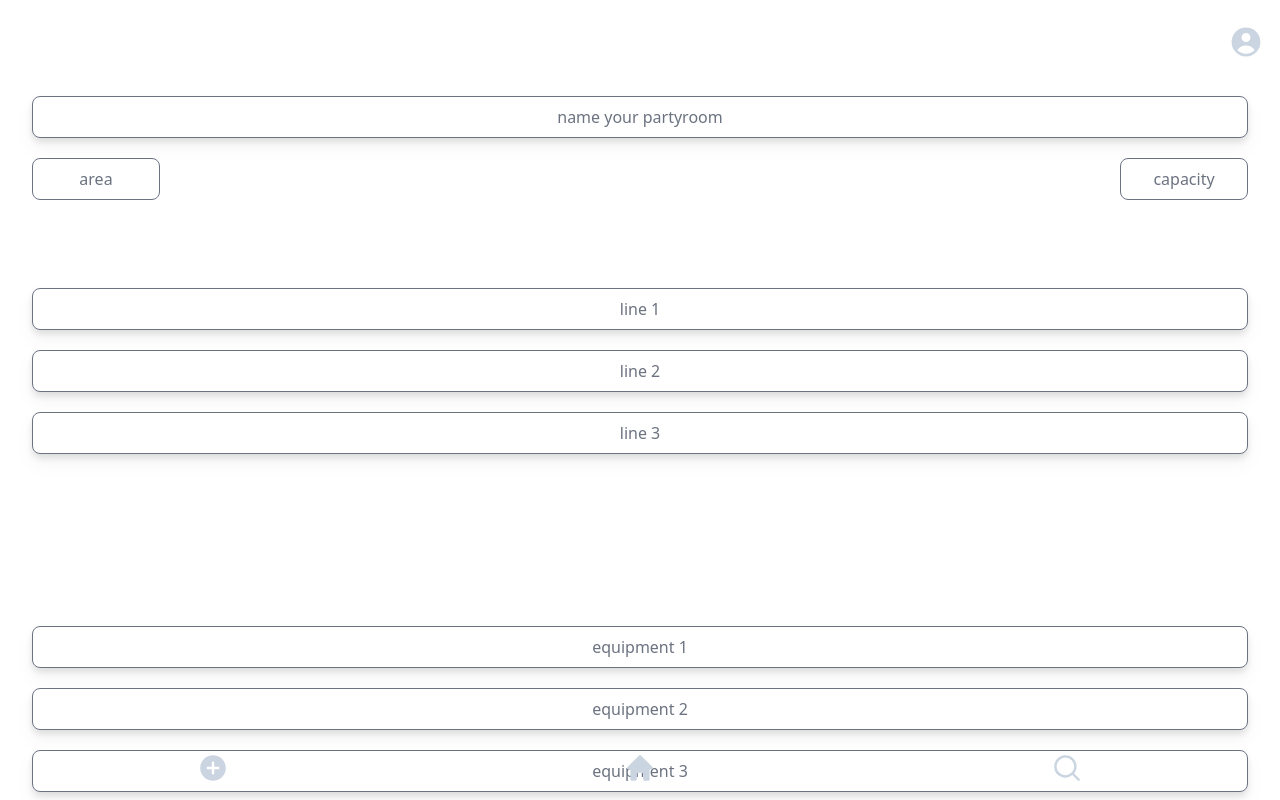
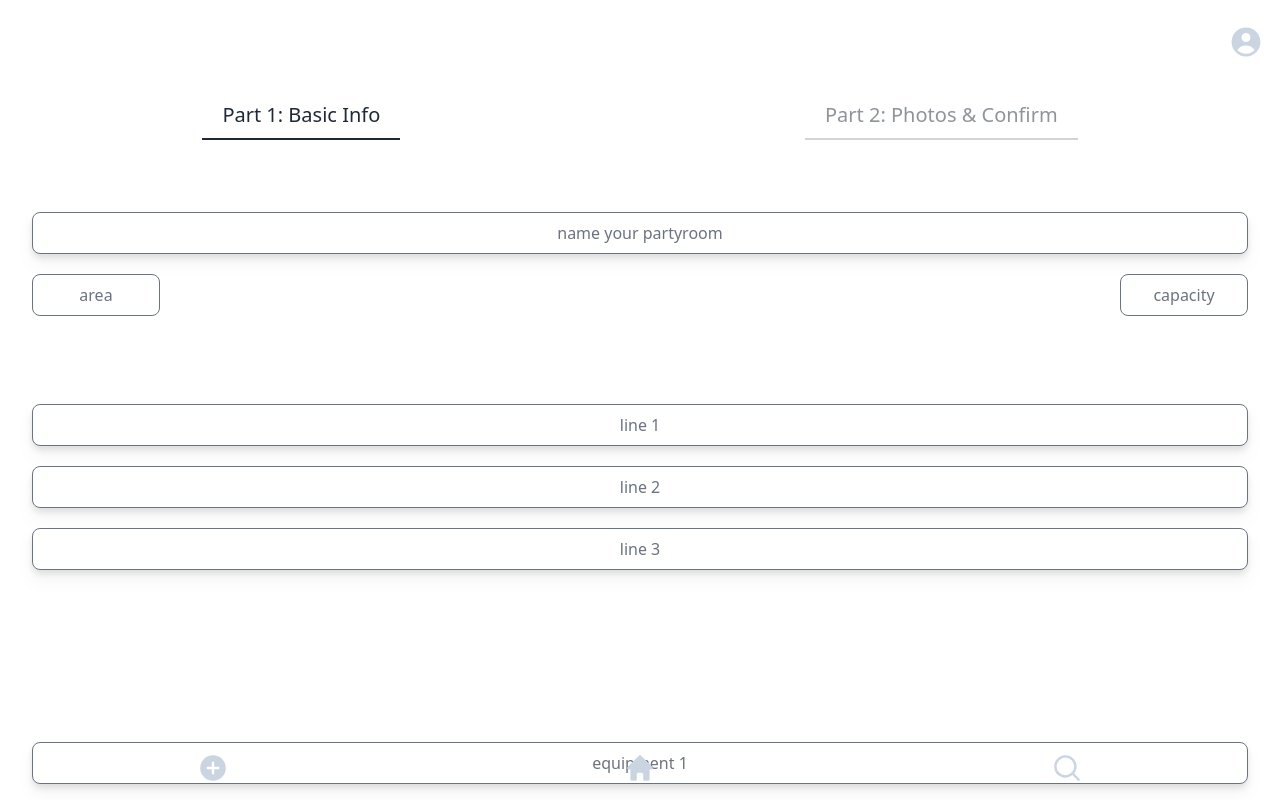
Before and after one commit to onu941/c25-capstone-project-kb, a React (Vite) app in the folder vite-client/: page /new_room in a window 1280 px wide. Built offline with nearby package versions, Linux system fonts and the light colour scheme.

Commit message:
reconfig NewRoom.tsx

```diff
--- a/vite-client/src/components/Inputs.tsx
+++ b/vite-client/src/components/Inputs.tsx
@@ -125,6 +125,7 @@ export function TextArea(props: InputProps) {
       placeholder={props.placeholder}
       maxLength={150}
       value={props.value}
+      {...props.register}
       disabled={props.isDisabled}
       readOnly={props.isReadOnly}
     ></textarea>
--- a/vite-client/src/components/Tab.tsx
+++ b/vite-client/src/components/Tab.tsx
@@ -54,3 +54,20 @@ export function SettingsTab(props: SettingTabProps) {
     </div>
   );
 }
+
+export function NewRoomTab(props: SettingTabProps) {
+  return (
+    <div className="tabs mt-5 mb-12 w-full flex place-content-around">
+      <SettingsTabButton
+        onClick={() => props.handleClick("basics")}
+        name="Part 1: Basic Info"
+        isSelected={props.isSelected === "basics"}
+      />
+      <SettingsTabButton
+        onClick={() => props.handleClick("photoconfirm")}
+        name="Part 2: Photos & Confirm"
+        isSelected={props.isSelected === "photoconfirm"}
+      />
+    </div>
+  );
+}
--- a/vite-client/src/pages/NewRoom.tsx
+++ b/vite-client/src/pages/NewRoom.tsx
@@ -1,18 +1,31 @@
 import { FullScreen } from "../components/Containers";
 import { AppHeader, FormHeader } from "../components/Header";
-import { useState } from "react";
 import {
-  AddressLine2,
-  AddressLine3,
-  MiniInput,
-  StandardInput,
-  TextArea,
-} from "../components/Inputs";
+  ChangeEvent,
+  SetStateAction,
+  useCallback,
+  useEffect,
+  useState,
+} from "react";
+import { MiniInput, StandardInput, TextArea } from "../components/Inputs";
 import { PrimaryButton } from "../components/Buttons";
-import { Tab } from "../components/Tab";
+import { NewRoomTab, SettingsTab, Tab } from "../components/Tab";
 import { Sidebar } from "../components/Sidebar";
-import { Link } from "react-router-dom";
-import { SubmitHandler, useForm } from "react-hook-form";
+import {
+  RegisterOptions,
+  SubmitHandler,
+  UseFormRegister,
+  UseFormRegisterReturn,
+  useForm,
+} from "react-hook-form";
+import {
+  DropzoneInputProps,
+  DropzoneRootProps,
+  useDropzone,
+} from "react-dropzone";
+import { FormCarousel, LandingCarousel } from "../components/Carousels";
+import { Switch } from "@headlessui/react";
+import { PlusIcon } from "@heroicons/react/20/solid";
 
 type EquipmentField = {
   id: number;
@@ -27,9 +40,29 @@ type FormState = {
   address_2: string;
   address_3: string;
   equipment: EquipmentField[];
+  description: string;
 };
 
+interface Form1Props {
+  register: UseFormRegister<FormState>;
+  handleInputChange: (e: React.ChangeEvent<HTMLInputElement>) => void;
+  equipmentFields: EquipmentField[];
+  handleDelete: (id: number) => void;
+  handleAddMore: () => void;
+}
+
+interface Form2Props {
+  isSelected?: string;
+  getRootProps: <T extends DropzoneRootProps>(props?: T | undefined) => T;
+  getInputProps: <T extends DropzoneInputProps>(props?: T | undefined) => T;
+  isDragActive?: boolean;
+  enabled?: boolean;
+  setEnabled: React.Dispatch<React.SetStateAction<boolean>>;
+}
+
 export default function NewRoom() {
+  const [isSelected, setIsSelected] = useState<string>("basics");
+  const [enabled, setEnabled] = useState(false);
   const [sidebarIsOpen, setSidebarIsOpen] = useState(false);
   const [partyroomName, setPartyroomName] = useState("Submit Your Partyroom");
   const [equipmentFields, setEquipmentFields] = useState<EquipmentField[]>([
@@ -37,6 +70,10 @@ export default function NewRoom() {
     { id: 2, name: "Equipment 2" },
     { id: 3, name: "Equipment 3" },
   ]);
+
+  const handleClick = (string: string) => {
+    return setIsSelected(string);
+  };
 
   const handleInputChange = (e: React.ChangeEvent<HTMLInputElement>) => {
     e.target.value.trim() === ""
@@ -55,6 +92,10 @@ export default function NewRoom() {
   const handleDelete = (id: number) => {
     setEquipmentFields((prev) => prev.filter((field) => field.id !== id));
   };
+
+  const onDrop = useCallback((_acceptedFiles: any) => {}, []);
+
+  const { getRootProps, getInputProps, isDragActive } = useDropzone({ onDrop });
 
   const { register, handleSubmit } = useForm<FormState>();
 
@@ -75,57 +116,137 @@ export default function NewRoom() {
           isOpen={sidebarIsOpen}
         ></AppHeader>
         <Sidebar isOpen={sidebarIsOpen} toggleSidebar={toggleSidebar}></Sidebar>
+        <NewRoomTab handleClick={handleClick} isSelected={isSelected} />
         <form
           className="flex mt-6 flex-col w-full px-8 mb-12"
-          onSubmit={handleSubmit(onSubmit)}
+          onSubmit={handleSubmit((v) => onSubmit(v))}
         >
+          <div className={`${isSelected === "basics" ? "hidden" : ""}`}>
+            <Part2Form
+              getRootProps={getRootProps}
+              getInputProps={getInputProps}
+              setEnabled={setEnabled}
+              enabled={enabled}
+            />
+          </div>
+          <div
+            className={`${
+              isSelected === "basics" ||
+              (enabled && isSelected === "photoconfirm")
+                ? ""
+                : "hidden"
+            }`}
+          >
+            <Part1Form
+              register={register}
+              handleInputChange={handleInputChange}
+              equipmentFields={equipmentFields}
+              handleDelete={handleDelete}
+              handleAddMore={handleAddMore}
+            />
+          </div>
+          <PrimaryButton label="submit" type="submit"></PrimaryButton>
+        </form>
+      </FullScreen>
+      <Tab />
+    </>
+  );
+}
+
+export function Part2Form(props: Form2Props) {
+  return (
+    <div className={`${props.isSelected === "basics" ? "hidden" : ""}`}>
+      <div
+        className="px-10 py-12 rounded-xl border-dashed border-2 border-slate-500 text-lg text-justify mb-8"
+        {...props.getRootProps()}
+      >
+        <input {...props.getInputProps()} />
+        {props.isDragActive ? (
+          <p>Drop the files here</p>
+        ) : (
+          <div className="flex flex-col place-content-center place-items-center text-slate-300">
+            <PlusIcon className="h-40 w-40 mb-3" />
+            Upload some photos
+          </div>
+        )}
+      </div>
+
+      <p className="text-center mb-8 text-xl">Image Preview here</p>
+      <FormCarousel />
+
+      <div className="columns-2 flex place-content-center place-items-center gap-5 mb-8">
+        <div>
+          <p className="text-slate-300 text-md">I'm done uploading!</p>
+        </div>
+        <div>
+          <Switch
+            checked={props.enabled}
+            // onClick={() => props.setEnabled(!props.enabled)}
+            onChange={(value) => props.setEnabled(value)}
+            className={`${props.enabled ? " bg-pink-500" : "bg-pink-800"}
+      relative inline-flex h-[29px] w-[52px] shrink-0 cursor-pointer rounded-full border-2 border-transparent transition-colors duration-200 ease-in-out focus:outline-none focus-visible:ring-2  focus-visible:ring-white focus-visible:ring-opacity-75`}
+          >
+            <span className="sr-only">Use setting</span>
+            <span
+              aria-hidden="true"
+              className={`${props.enabled ? "translate-x-6" : "translate-x-0"}
+        pointer-events-none inline-block h-[24px] w-[24px] transform rounded-full bg-white shadow-lg ring-0 transition duration-200 ease-in-out`}
+            />
+          </Switch>
+        </div>
+      </div>
+    </div>
+  );
+}
+
+export function Part1Form(props: Form1Props) {
+  return (
+    <>
       <StandardInput
         type="text"
         placeholder="name your partyroom"
-            register={register("name")}
-            onChange={handleInputChange}
+        register={props.register("name")}
+        onChange={props.handleInputChange}
       />
       <div className="flex flex-row w-full justify-between">
         <MiniInput
           type="text"
           placeholder="area"
-              register={register("area")}
+          register={props.register("area")}
         />
         <MiniInput
           type="text"
           placeholder="capacity"
-              register={register("capacity")}
+          register={props.register("capacity")}
         />
       </div>
       <FormHeader title="Address: " />
       <StandardInput
         placeholder="line 1"
         type="text"
-            register={register("address_1")}
+        register={props.register("address_1")}
         canEdit={false}
         canDelete={false}
       />
-          {/* <AddressLine2 />
-          <AddressLine3 /> */}
       <StandardInput
         placeholder="line 2"
         type="text"
-            register={register("address_2")}
+        register={props.register("address_2")}
       />
       <StandardInput
         placeholder="line 3"
         type="text"
-            register={register("address_3")}
+        register={props.register("address_3")}
       />
       <div className="text-3xl flex justify-center my-6">Hashtags TBD</div>
       <FormHeader title="Facilities (min. 3)" />
-          {equipmentFields.map((field) =>
+      {props.equipmentFields.map((field) =>
         field.id <= 3 ? (
           <StandardInput
             key={field.id}
             placeholder={`equipment ${field.id}`}
             type="text"
-                register={register(`equipment.${field.id - 1}.name` as const)}
+            register={props.register(`equipment.${field.id - 1}.name` as const)}
             name={`equipment.${field.id - 1}.name`}
           />
         ) : (
@@ -133,9 +254,9 @@ export default function NewRoom() {
             key={field.id}
             placeholder={`equipment ${field.id}`}
             type="text"
-                register={register(`equipment.${field.id - 1}.name` as const)}
+            register={props.register(`equipment.${field.id - 1}.name` as const)}
             name={`equipment.${field.id - 1}.name`}
-                onDelete={() => handleDelete(field.id)}
+            onDelete={() => props.handleDelete(field.id)}
             canDelete
           />
         )
@@ -143,21 +264,15 @@ export default function NewRoom() {
       <div className="w-full flex place-content-center mt-5">
         <PrimaryButton
           type="button"
-              onClick={handleAddMore}
+          onClick={props.handleAddMore}
           label="Add More"
         />
       </div>
       <FormHeader title="Tell us a little more about your partyroom:" />
-          <TextArea placeholder="Max 150 characters" />
-          <PrimaryButton label="submit" type="submit"></PrimaryButton>
-        </form>
-        <div className="flex w-full place-content-center mb-12">
-          <Link to="/new_room_2">
-            <PrimaryButton label="Next: Upload Images" />
-          </Link>
-        </div>
-      </FullScreen>
-      <Tab />
+      <TextArea
+        placeholder="Max 150 characters"
+        register={props.register("description")}
+      />
     </>
   );
 }
```
Lines whose indentation alone changed are shown as unchanged.
